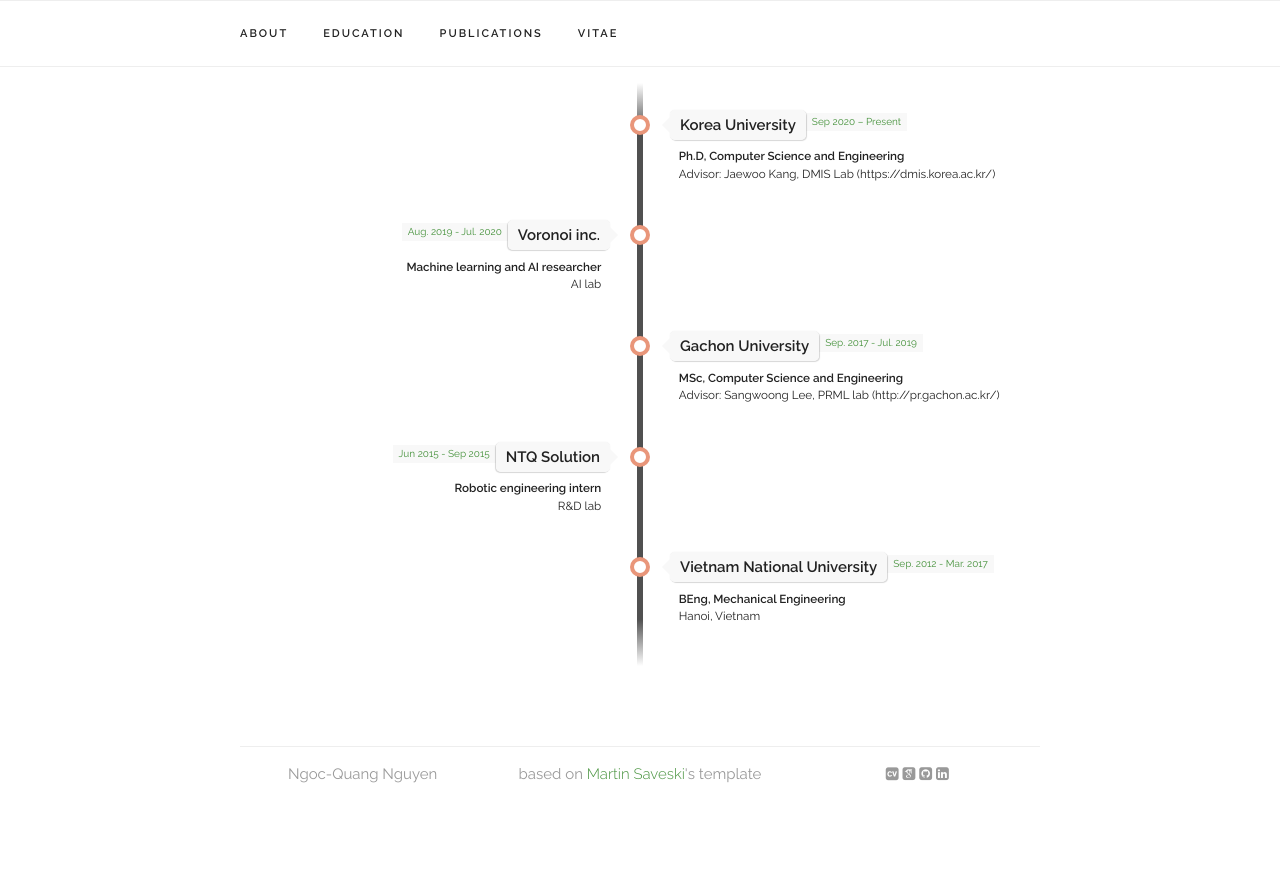
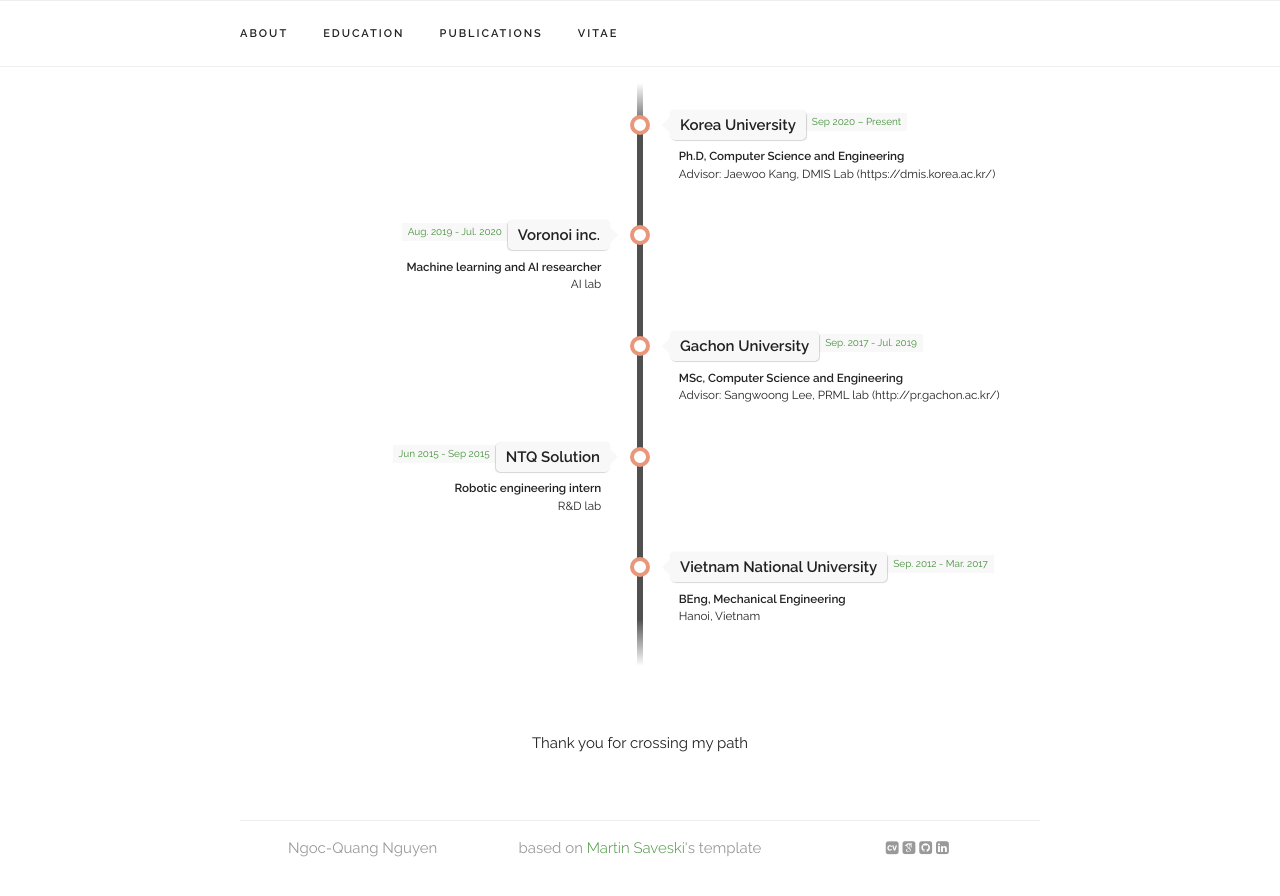
Before and after one commit to quangnguyenbn99/quangnguyenbn99.github.io, a Jekyll site: the page built from index.html, in a window 1280 px wide and 900 px high, scrolled down 2614 px. Shown: the top 896 px of the window. Built offline with Jekyll 4.4.1, drawn with Linux system fonts in a browser that asks for light colours; some web fonts are replaced; before the commit the page ends 3440 px from its top, so only the background shows below that.

Commit message:
Update index.html

```diff
--- a/index.html
+++ b/index.html
@@ -344,4 +344,6 @@
   </ul>
 </div>
 
+  <p><center>Thank you for crossing my path<center></p>
+
 </div>
```
